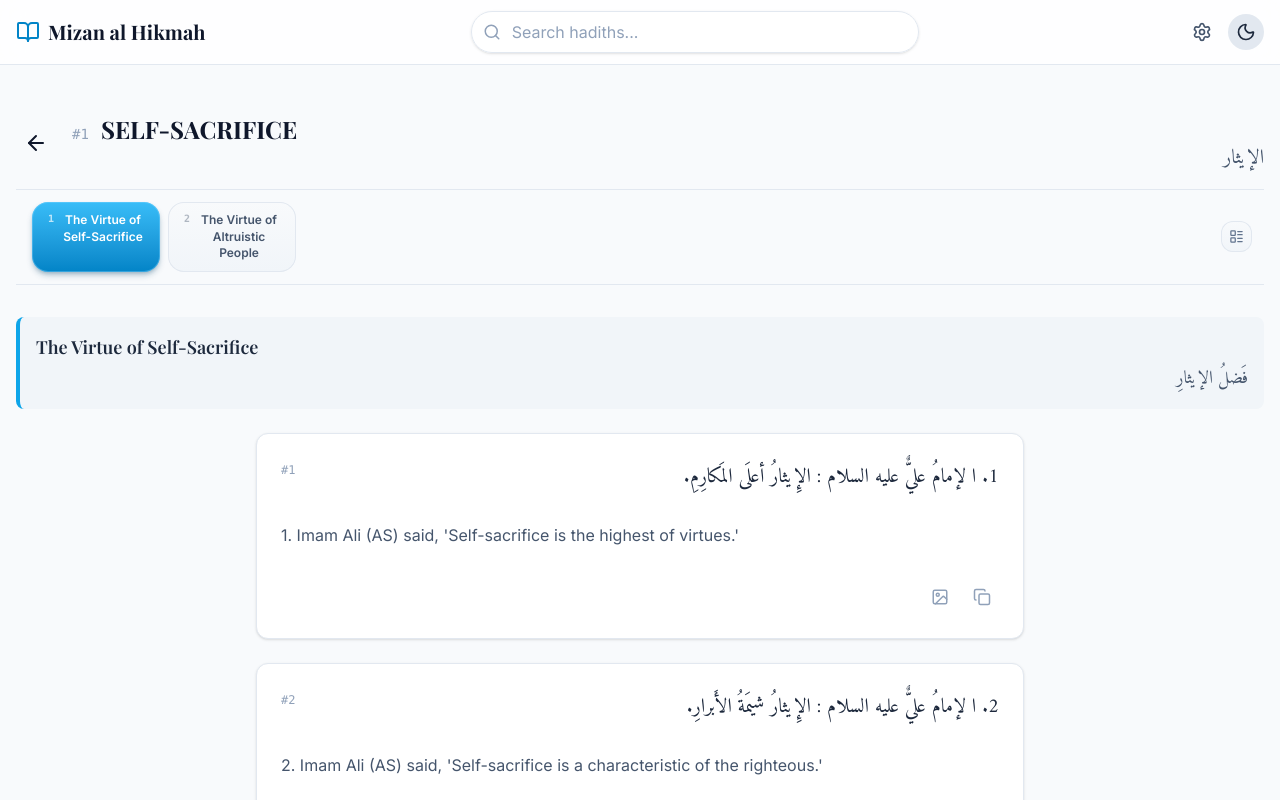
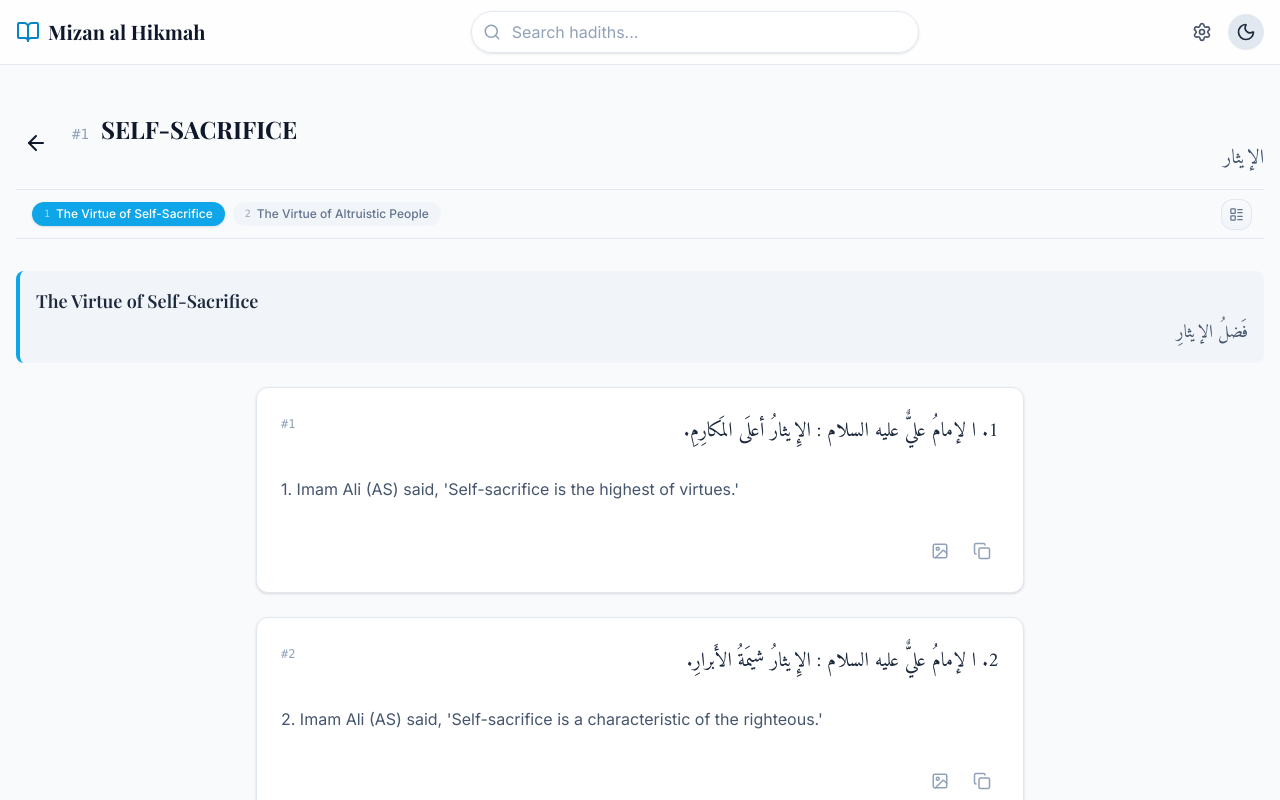
Before and after one commit to lotetreel/mizan-al-hikmah, a React (Vite) app: page /volume/1/chapter/1 in a window 1280 px wide. Shown: the top 800 px of the page. Built offline with nearby package versions, Linux system fonts and the light colour scheme; a web font is replaced by a local one.

Commit message:
Revert pill strip style to original rounded-full look
Restores px-3 py-1 rounded-full, simple bg-primary-500 active /
bg-slate-100 inactive colours — no gradient, no ring, no fixed width.
List view toggle functionality is kept.

https://claude.ai/code/session_01Khps5H7NVz6A6tkBFzkqad

```diff
--- a/src/pages/ChapterPage.tsx
+++ b/src/pages/ChapterPage.tsx
@@ -115,14 +115,14 @@ export function ChapterPage() {
                                                 document.getElementById(`section-${s.section_num}`)
                                                     ?.scrollIntoView({ behavior: 'smooth', block: 'start' })
                                             }
-                                            className={`shrink-0 flex items-start gap-2 px-4 py-2.5 rounded-2xl text-xs font-semibold transition-all w-32 ring-1 ring-inset ${
+                                            className={`shrink-0 flex items-center gap-1.5 px-3 py-1 rounded-full text-xs font-medium transition-all whitespace-nowrap ${
                                                 activeSectionNum === s.section_num
-                                                    ? 'bg-gradient-to-b from-primary-400 to-primary-600 text-white ring-primary-300/40 shadow-md shadow-primary-900/30'
-                                                    : 'bg-gradient-to-b from-slate-50 to-slate-100 dark:from-slate-700 dark:to-slate-800 text-slate-600 dark:text-slate-300 ring-slate-200 dark:ring-slate-600/60 hover:from-primary-50 hover:to-primary-100 dark:hover:from-primary-900/40 dark:hover:to-primary-800/40 hover:text-primary-700 dark:hover:text-primary-300 hover:ring-primary-200 dark:hover:ring-primary-700/60'
+                                                    ? 'bg-primary-500 text-white shadow-sm'
+                                                    : 'bg-slate-100 dark:bg-slate-800 text-slate-500 dark:text-slate-400 hover:bg-primary-50 dark:hover:bg-primary-900/20 hover:text-primary-600 dark:hover:text-primary-400'
                                             }`}
                                         >
-                                            <span className={`font-mono text-[10px] font-bold tabular-nums ${activeSectionNum === s.section_num ? 'opacity-70' : 'opacity-40'}`}>{i + 1}</span>
-                                            <span className="leading-snug">{s.section_title_en}</span>
+                                            <span className="font-mono text-[10px] opacity-60">{i + 1}</span>
+                                            <span>{s.section_title_en}</span>
                                         </button>
                                     ))}
                                 </div>
```
